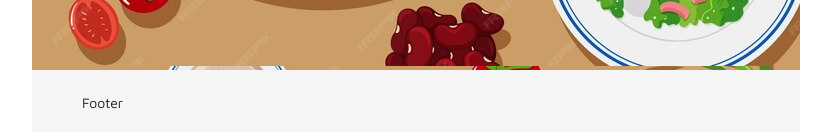
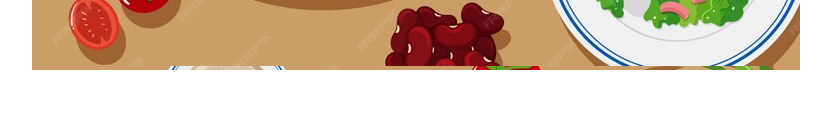
Before and after one commit to Jagrati1213/lets-scan-website, a React (Create React App) app: page / in a window 1280 px wide. Shown: the part 824-956 px from the top of the page, without its empty margins (224-1055 px from the left). After the commit the page ends 894 px from the top, so only its background shows below. Built offline with nearby package versions, Linux system fonts and the light colour scheme.

Commit message:
JG: add style class

```diff
--- a/src/App.tsx
+++ b/src/App.tsx
@@ -18,10 +18,9 @@ function App() {
 
           <Title level={5}>Restaurant</Title>
         </Header>
-        <Content className="content">
+        <Content className={Style.content}>
           <Outlet />
         </Content>
-        <Footer className="footer">Footer</Footer>
       </Layout>
     </div>
   );
```
